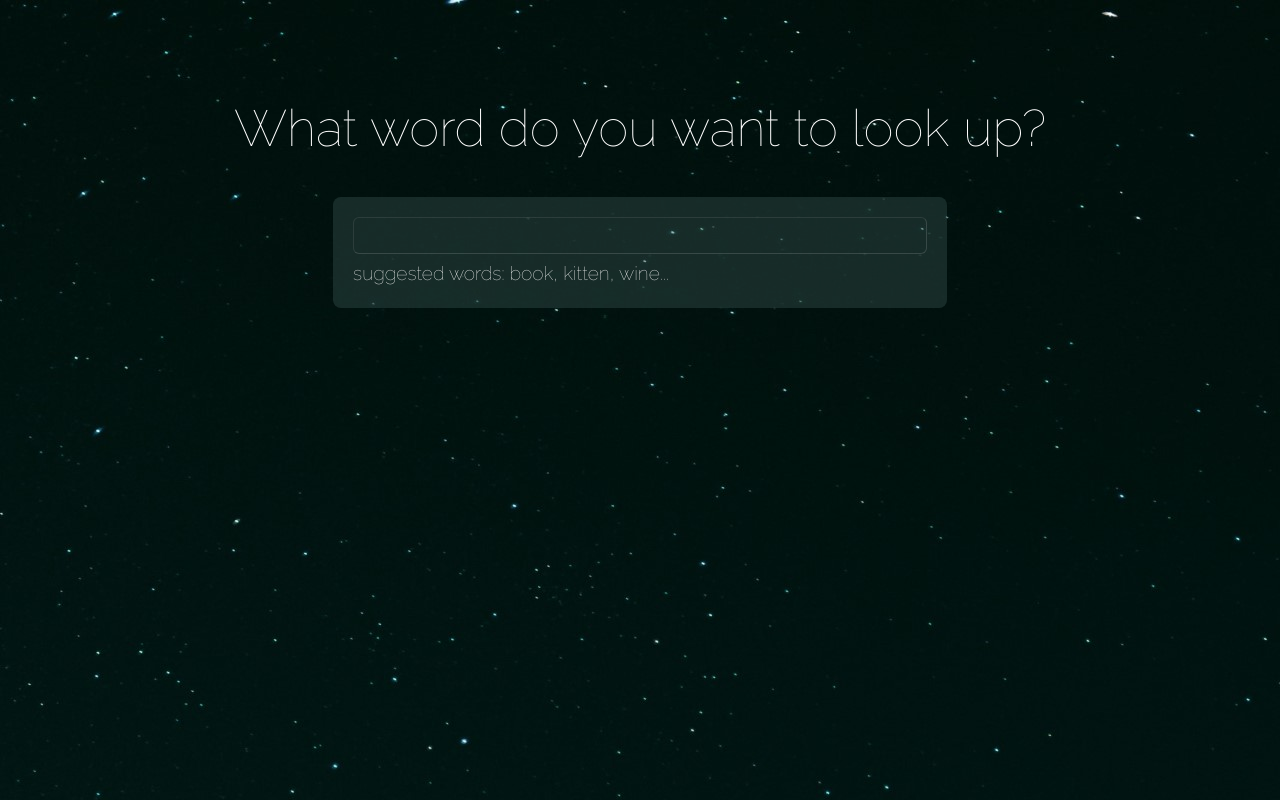
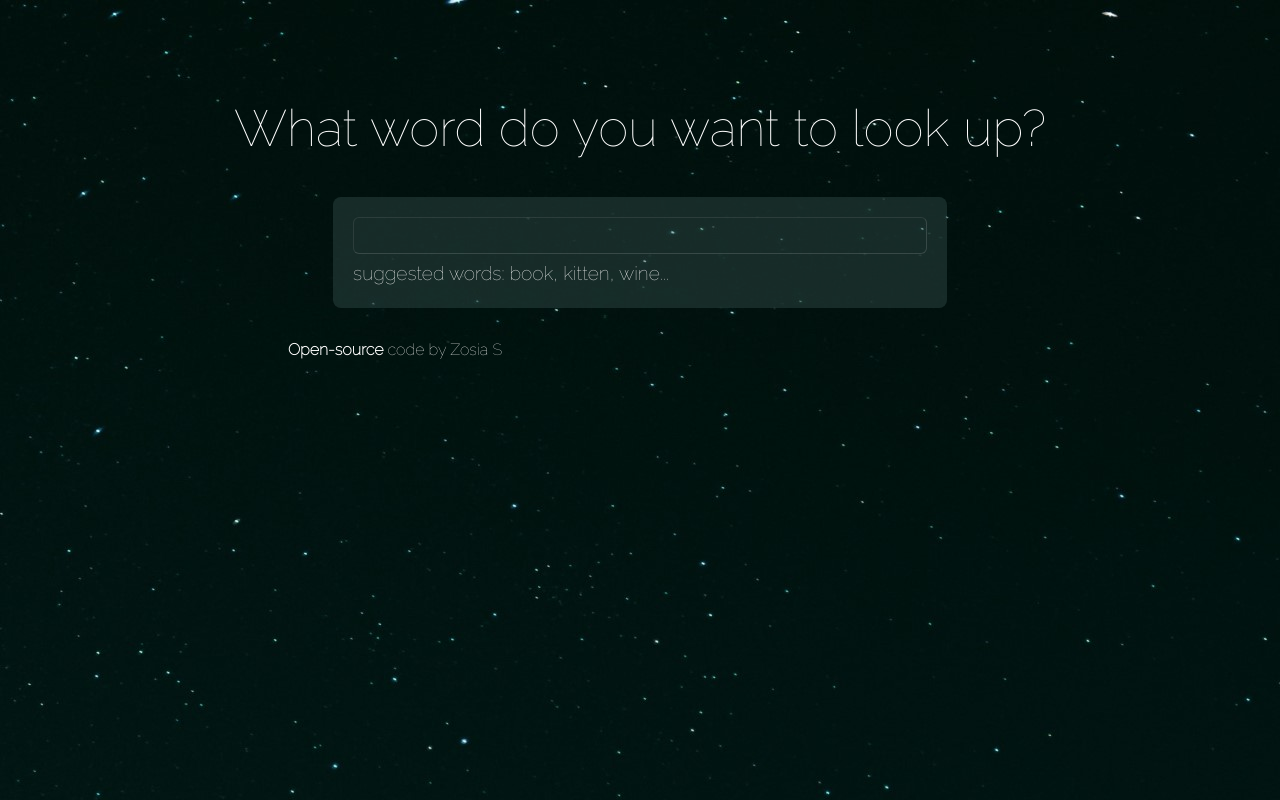
Before and after one commit to psychokot11/react_dictionary_app, a React (Create React App) app: page / in a window 1280 px wide. Built offline with nearby package versions, Linux system fonts and the light colour scheme.

Commit message:
Added and styled footer

```diff
--- a/src/App.css
+++ b/src/App.css
@@ -9,3 +9,10 @@
   margin-top: 90px;
   margin-bottom: 30px;
 }
+
+footer {
+  color: white;
+  display: block;
+  margin: 0 auto 50px;
+  max-width: 55%;
+}
--- a/src/App.js
+++ b/src/App.js
@@ -11,6 +11,17 @@
         </header>
         <SearchEngine />
       </div>
+      <footer>
+        <a
+          href="https://github.com/psychokot11/react_dictionary_app"
+          className="link"
+          target="_blank"
+          rel="noreferrer"
+        >
+          <b>Open-source</b>
+        </a>{" "}
+        code by Zosia S
+      </footer>
     </div>
   );
 }
```
